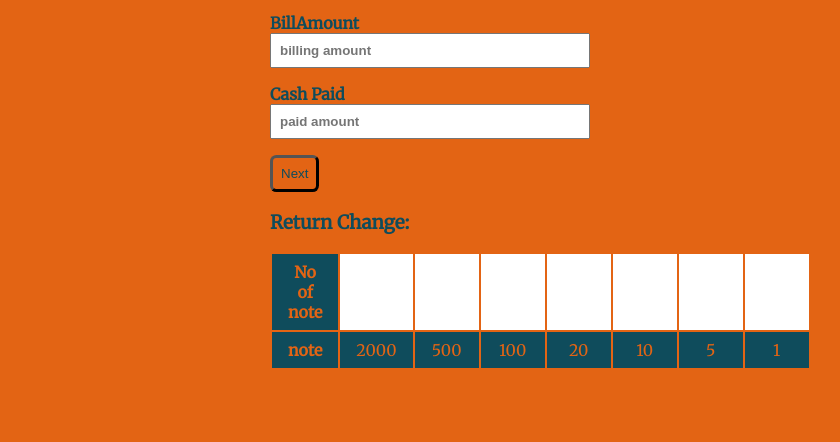
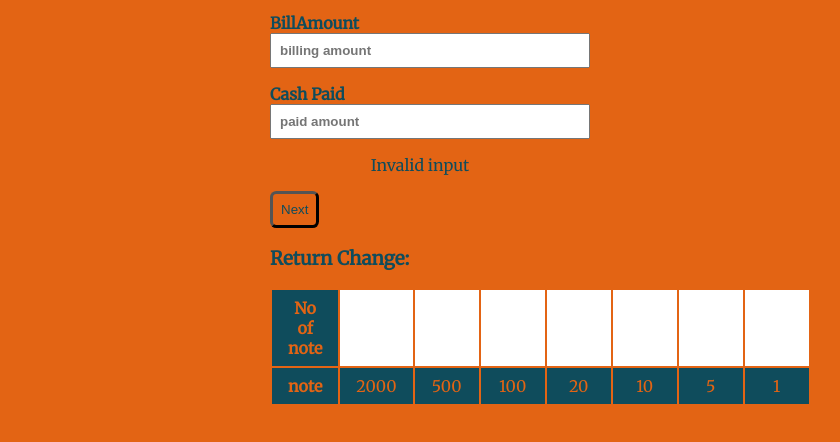
Before and after one commit to kumarsaket601/neogcamp-project1-cash, a plain HTML site: page index.html in a window 1280 px wide. Both pictures are taken after a click on the button "Next". Shown: the part 106-548 px from the top of the page, without its empty margins (220-1060 px from the left). Drawn offline with Linux system fonts and the light colour scheme.

Commit message:
update in app js and html

```diff
--- a/app.js
+++ b/app.js
@@ -2,15 +2,16 @@ var btnCheck = document.querySelector("#btn-check");
 var billAmount = document.querySelector("#billamount");
 var cashPaid = document.querySelector("#cashpaid");
 const noteToBeGiven = document.querySelectorAll(".notes");
-var message = document.querySelector(".message");
+var message = document.querySelector("#message");
 
 
 
 const currency = [2000, 500, 100, 50, 20, 10, 1];
 
-function erroMessage(msg){
+function errorMessage(msg){
 
-
+    message.style.display = "block";
+    message.innerText = msg;
 
 }
 
@@ -39,23 +40,23 @@ function clickHandler() {
 
     if (billAmount.value > 0) {
 
-        if (cashPaid.value >= billAmount.value) {
+        if (Number(cashPaid.value) >= Number(billAmount.value)) {
 
-            var amountToBeReturn = cashPaid.value - billAmount.value;
-                         calculate(amountToBeReturn);
+            var amountToBeReturn = Number(cashPaid.value) - Number(billAmount.value);
+                calculate(amountToBeReturn);
 
 
         }
          else{
-                errorMessage();
+                errorMessage("Please provid the equal amount");
             }
 
     }
      else{
-            erroMessage();
+            errorMessage("Invalid input");
       }
 
 
-};
+}
 
 btnCheck.addEventListener('click', clickHandler)
--- a/index.html
+++ b/index.html
@@ -33,7 +33,7 @@
 
 
 
-        <p class="message"></p>
+        <p id="message"></p>
 
         <button id="btn-check">Next</button>
 
@@ -46,7 +46,7 @@
 
 
 
-
+        <div class="output">
             <table>
                 <h3>Return Change:</h3>
                 <tr>
@@ -76,6 +76,8 @@
 
                 </tr>
             </table>
+        </div>
+
 
 
 
--- a/style.css
+++ b/style.css
@@ -23,6 +23,7 @@ h1,p{
 .container{
      max-width: 300px;
      margin: auto;
+
 }
 
 input,label{
@@ -59,3 +60,7 @@ th,td{
     color: var(--primary-color);
     text-align: center;
 }
+.output{
+
+    align-content: center;
+}
```
Lines whose indentation alone changed are shown as unchanged.
